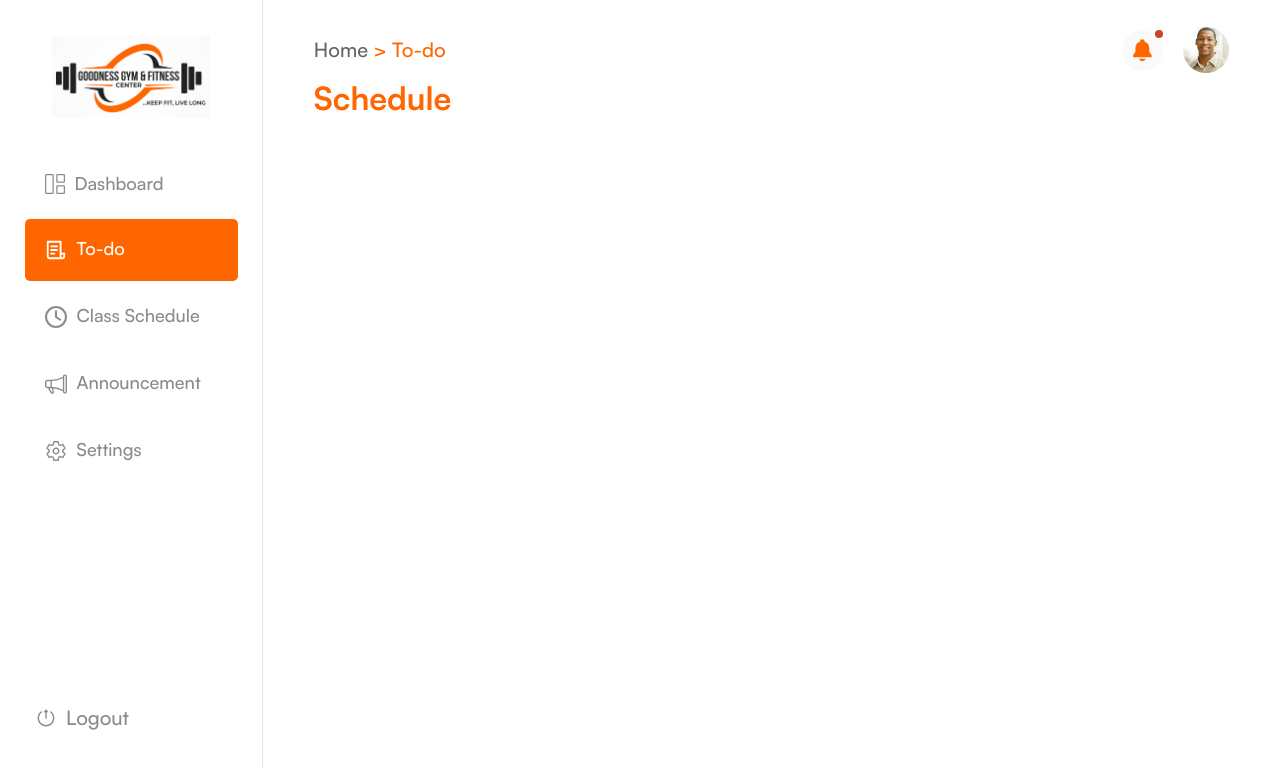
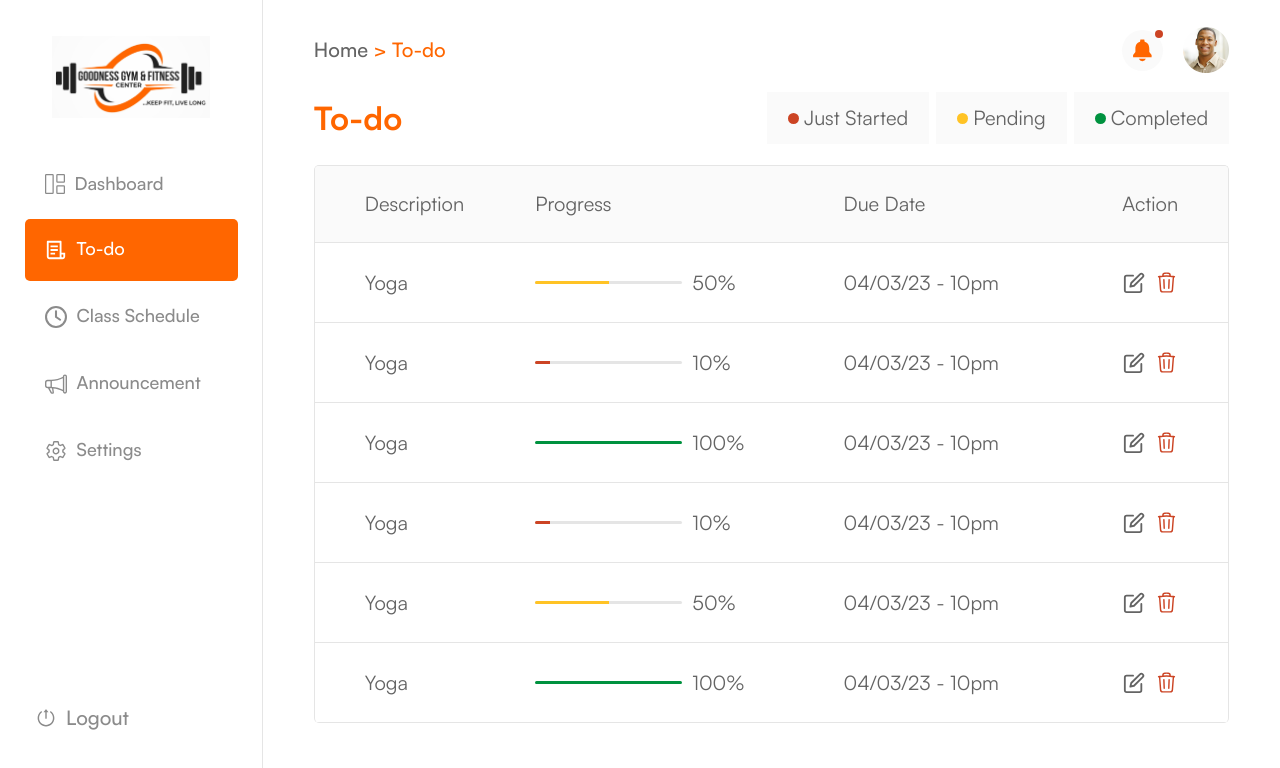
Before and after one commit to LoneBeast-hub/goodness-gym-dashboard, a React (Vite) app: page /to_do in a window 1280 px wide. Shown: the top 768 px of the page. Built offline with nearby package versions, Linux system fonts and the light colour scheme.

Commit message:
still working on toDo page

```diff
--- a/src/App.jsx
+++ b/src/App.jsx
@@ -32,13 +32,13 @@ function App() {
       {
         id: 4,
         description: 'Yoga',
-        progress: 100,
+        progress: 10,
         due_date: '04/03/23 - 10pm'
       },
       {
         id: 5,
         description: 'Yoga',
-        progress: 100,
+        progress: 50,
         due_date: '04/03/23 - 10pm'
       },
       {
--- a/src/components/to_do_list/to_do_list.component.jsx
+++ b/src/components/to_do_list/to_do_list.component.jsx
@@ -1,12 +1,11 @@
 // react icons
-import { MdOutlineKeyboardArrowRight } from "react-icons/md";
 import { FiEdit } from "react-icons/fi";
 import { HiOutlineTrash } from "react-icons/hi2";
 // use context
 import { useContext } from "react";
 import { MyContext } from "../../App";
 
-const ToDoList = () => {
+const ToDoList = ({showCount, filteredList, AddClassName}) => {
     const {contextState, setContextState} = useContext(MyContext);
     // filtered to do list
     contextState
@@ -17,15 +16,9 @@ const ToDoList = () => {
         }))
     }
     return(
-        <div className="mt-[2.4rem]">
-            <div className="flex w-[90%] mx-auto mb-[1.9rem] items-center justify-between">
-                {/* heading */}
-                <p className="text-primary-100 text-[1.6rem] lg:text-[2.4rem] font-bold">To-do List</p>
-                {/* see all */}
-                <p className="text-black-100 flex items-center cursor-pointer"><span className="text-[1.2rem] lg:text-[2rem]">See all</span> <MdOutlineKeyboardArrowRight className="text-[1.2rem] lg:text-[3rem]" /> </p>
-            </div>
+        <div>
             {/* to-do table (desktop) */}
-            <div className="border-[0.5px] md:block w-[90%] mx-auto hidden border-b-0 overflow-x-scroll border-gray-e5 rounded-[0.5rem]">
+            <div className={`border-[0.5px] ${AddClassName} md:block w-full mx-auto hidden border-b-0 overflow-x-scroll border-gray-e5 rounded-[0.5rem]`}>
                 <table className="w-full table-auto min-w-[600px]">
                     <thead>
                         <tr className="bg-gray-fa border-b-[0.5px] border-gray-e5">
@@ -37,7 +30,35 @@ const ToDoList = () => {
                     </thead>
                     <tbody>
                         {
-                            contextState.toDoListData.slice(0, 3).map((toDo, index) => {
+                            filteredList?
+                                filteredList.slice(0, showCount? showCount : filteredList.length).map((toDo, index) => {
+                                    return(
+                                        <tr className="border-b-[0.5px] border-gray-e5" key={index}>
+                                            <td className="text-[2rem] text-black-100 py-[2.8rem] pl-[5rem]">{toDo.description}</td>
+                                            <td className="text-black-100 py-[2.8rem]">
+                                                {/* progress container */}
+                                                <div className="flex items-center gap-[1rem]">
+                                                    <div className="w-[147px] rounded-full overflow-hidden h-[3px] bg-gray-e5">
+                                                        {/* progress bar*/}
+                                                        <div style={{width: `${toDo.progress}%`}} className={`h-full ${toDo.progress >= 11 && toDo.progress <= 99 ? 'bg-pending' : ''} ${toDo.progress <= 10? 'bg-red-100': ''} ${toDo.progress === 100? 'bg-green-100': ''}`}></div>
+                                                    </div>
+                                                    <p className="text-[2rem]">{toDo.progress}%</p>
+                                                </div>
+                                            </td>
+                                            <td className="text-[2rem] text-black-100 py-[2.8rem]">
+                                                {toDo.due_date}
+                                            </td>
+                                            <td className="text-black-100 py-[2.8rem] pr-[5rem]">
+                                                <div className="flex items-center gap-[1rem] justify-end">
+                                                    <FiEdit className="text-[2.2rem] cursor-pointer" />
+                                                    <HiOutlineTrash onClick={handleDeleteTodo} className="text-[2.3rem] text-red-100 cursor-pointer" />
+                                                </div>
+                                            </td>
+                                        </tr>
+                                    )
+                                })
+                            :
+                                contextState.toDoListData.slice(0, showCount? showCount : contextState.toDoListData.length).map((toDo, index) => {
                                     return(
                                         <tr className="border-b-[0.5px] border-gray-e5" key={index}>
                                             <td className="text-[2rem] text-black-100 py-[2.8rem] pl-[5rem]">{toDo.description}</td>
@@ -70,7 +91,39 @@ const ToDoList = () => {
             {/* to-do table (mobile) */}
             <div className="block w-full table-auto md:hidden">
                 {
-                    contextState.toDoListData.slice(0, 3).map((toDo, index) => {
+                    filteredList?
+                        filteredList.slice(0, showCount? showCount : filteredList.length).map((toDo, index) => {
+                            return(
+                                <div className="border-t-[0.5px] px-[5%] items-center justify-between flex py-[1.9rem] w-full border-gray-f2" key={index}>
+                                    {/* left side */}
+                                    <div className="flex flex-col">
+                                        <span className="text-black-100 text-[1.4rem]">{toDo.description}</span>
+                                        {/* progress container */}
+                                        <div className="flex items-center gap-[0.7rem]">
+                                            <div className="w-[66px] rounded-full overflow-hidden h-[3px] bg-gray-e5">
+                                                {/* progress bar*/}
+                                                <div style={{width: `${toDo.progress}%`}} className={`h-full ${toDo.progress >= 11 && toDo.progress <= 99 ? 'bg-pending' : ''} ${toDo.progress <= 10? 'bg-red-100': ''} ${toDo.progress === 100? 'bg-green-100': ''}`}></div>
+                                            </div>
+                                            <p className="text-black-100 text-[1.2rem]">{toDo.progress}%</p>
+                                        </div>
+                                    </div>
+                                    {/* right side */}
+                                    <div className="flex gap-[0.5rem] items-center">
+                                        <div className="text-[1.2rem] text-black-100">
+                                            {toDo.due_date}
+                                        </div>
+                                        <div className="text-black-100">
+                                            <div className="flex items-center gap-[0.05rem] justify-end">
+                                                <FiEdit className="text-[1.2rem] cursor-pointer" />
+                                                <HiOutlineTrash onClick={handleDeleteTodo} className="text-[1.3rem] text-red-100 cursor-pointer" />
+                                            </div>
+                                        </div>
+                                    </div>
+                                </div>
+                            )
+                        })
+                    :
+                        contextState.toDoListData.slice(0, showCount? showCount : contextState.toDoListData.length).map((toDo, index) => {
                             return(
                                 <div className="border-t-[0.5px] px-[5%] items-center justify-between flex py-[1.9rem] w-full border-gray-f2" key={index}>
                                     {/* left side */}
--- a/src/pages/to_do/to_do.page.jsx
+++ b/src/pages/to_do/to_do.page.jsx
@@ -1,24 +1,87 @@
 // components
 import Header from "../../components/header/header.component";
+// use context
+import { useContext, useState } from "react";
+import { MyContext } from "../../App";
+import ToDoList from "../../components/to_do_list/to_do_list.component";
 
 const ToDoPage = () => {
+    const { contextState, setContextState } = useContext(MyContext);
+    const [selectedFilters, setSelectedFilters] = useState([]);
+
+    const handleFilterClick = (filter) => {
+        const newSelectedFilters = [...selectedFilters]; // Copy of selected filters
+        const filterIndex = newSelectedFilters.indexOf(filter);
+
+        if (filterIndex !== -1) {
+          // Filter already selected, deselect it
+          newSelectedFilters.splice(filterIndex, 1);
+        } else {
+          // Filter not selected, add it
+          newSelectedFilters.push(filter);
+        }
+
+        setSelectedFilters(newSelectedFilters);
+    }
+
+    const filterByProgress = (toDo) => {
+        // Check if any filters are selected
+        if (selectedFilters.length === 0) {
+            return true; // Render all entries if no filter is selected
+        }
+        switch (true) {
+          case selectedFilters.includes('just started') && toDo.progress <= 10:
+            return true;
+          case selectedFilters.includes('pending') && toDo.progress >= 11 && toDo.progress <= 99:
+            return true;
+          case selectedFilters.includes('completed') && toDo.progress === 100:
+            return true;
+          default:
+            return false;
+        }
+    }
+
+    const filteredToDoList = contextState.toDoListData.filter(filterByProgress);
+
     return(
         <div>
             {/* header */}
             <Header pageName='To-do' routeTo='/to_do' />
             {/* body */}
-            <div className="w-[90%] mx-auto">
-                <div className="flex flex-col lg:flex-row">
+            <div className="">
+                {/* header */}
+                <div className="w-[90%] mx-auto flex mt-[1rem] gap-[1.7rem] lg:gap-0 lg:items-center justify-between mb-[1.8rem] md:mb-[2.1rem] flex-col lg:flex-row">
                     {/* heading */}
-                    <p className="text-primary-100 mb-[1.8rem] md:mb-[2.1rem] font-bold text-[2rem] md:text-[3.2rem]">Schedule</p>
+                    <p className="text-primary-100 font-bold text-[2rem] md:text-[3.2rem]">To-do</p>
                     {/* todo filter and add */}
-                    <div className="flex">
+                    <div className="flex min-h-max">
                         {/* filters */}
-                        <div className="flex">
-
+                        <div className="flex gap-[7px] md:[13px]">
+                        <button
+                            className={`md:px-[2rem] min-h-max border gap-[3px] md:gap-[5px] flex items-center px-[0.7rem] py-[0.8rem] md:py-[1.5rem] text-black-100 bg-gray-fa ${selectedFilters.includes('just started') ? 'border-red-100' : 'border-gray-fa'}`}
+                            onClick={() => handleFilterClick('just started')}
+                        >
+                            <span className="w-[6px] h-[6px] md:w-[11px] md:h-[11px] rounded-full bg-red-100"></span>
+                            <span className="text-[1.2rem] md:text-[2rem]">Just Started</span>
+                        </button>
+                        <button
+                            className={`md:px-[2rem] min-h-max border gap-[3px] md:gap-[5px] flex items-center px-[0.7rem] py-[0.8rem] md:py-[1.5rem] text-black-100 bg-gray-fa ${selectedFilters.includes('pending') ? 'border-pending' : 'border-gray-fa'}`}
+                            onClick={() => handleFilterClick('pending')}
+                        >
+                            <span className="w-[6px] h-[6px] md:w-[11px] md:h-[11px] rounded-full bg-pending"></span>
+                            <span className="text-[1.2rem] md:text-[2rem]">Pending</span>
+                        </button>
+                        <button
+                            className={`md:px-[2rem] min-h-max border gap-[3px] md:gap-[5px] flex items-center px-[0.7rem] py-[0.8rem] md:py-[1.5rem] text-black-100 bg-gray-fa ${selectedFilters.includes('completed') ? 'border-green-100' : 'border-gray-fa'}`}
+                            onClick={() => handleFilterClick('completed')}
+                        >
+                            <span className="w-[6px] h-[6px] md:w-[11px] md:h-[11px] rounded-full bg-green-100"></span>
+                            <span className="text-[1.2rem] md:text-[2rem]">Completed</span>
+                        </button>
                         </div>
                     </div>
                 </div>
+                <ToDoList AddClassName='md:w-[90%] mx-auto' filteredList={filteredToDoList} />
             </div>
         </div>
     )
```
Also changed, not shown: src/pages/dashboard/dashboard.page.jsx (+10 -1 lines). Lines whose indentation alone changed are shown as unchanged.
